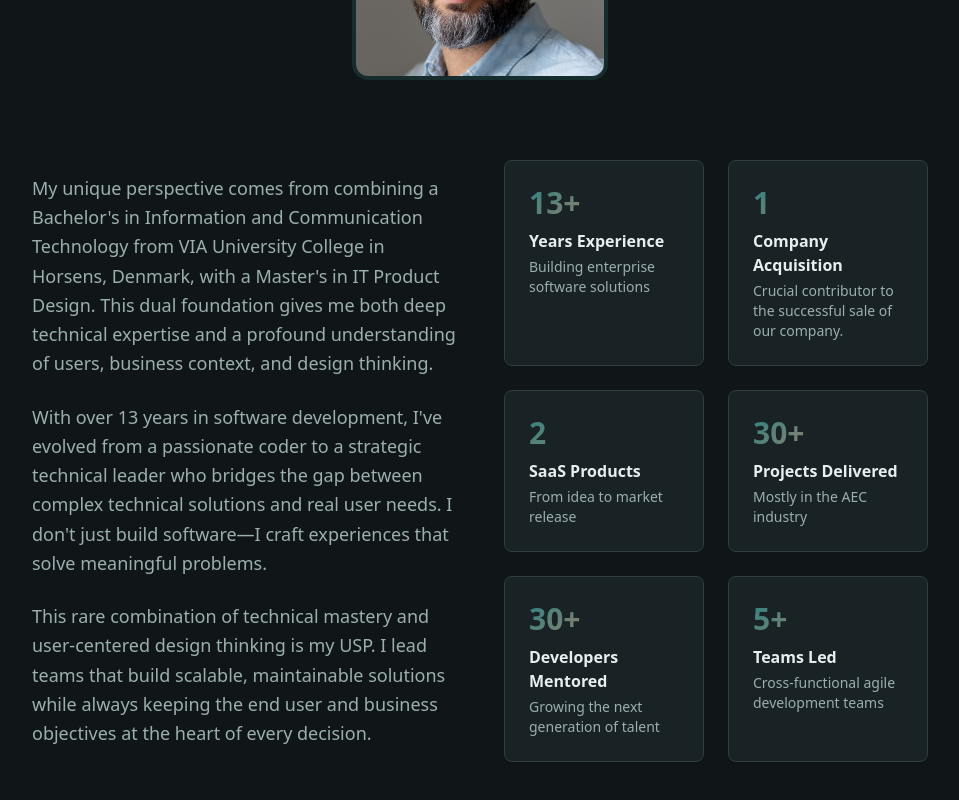
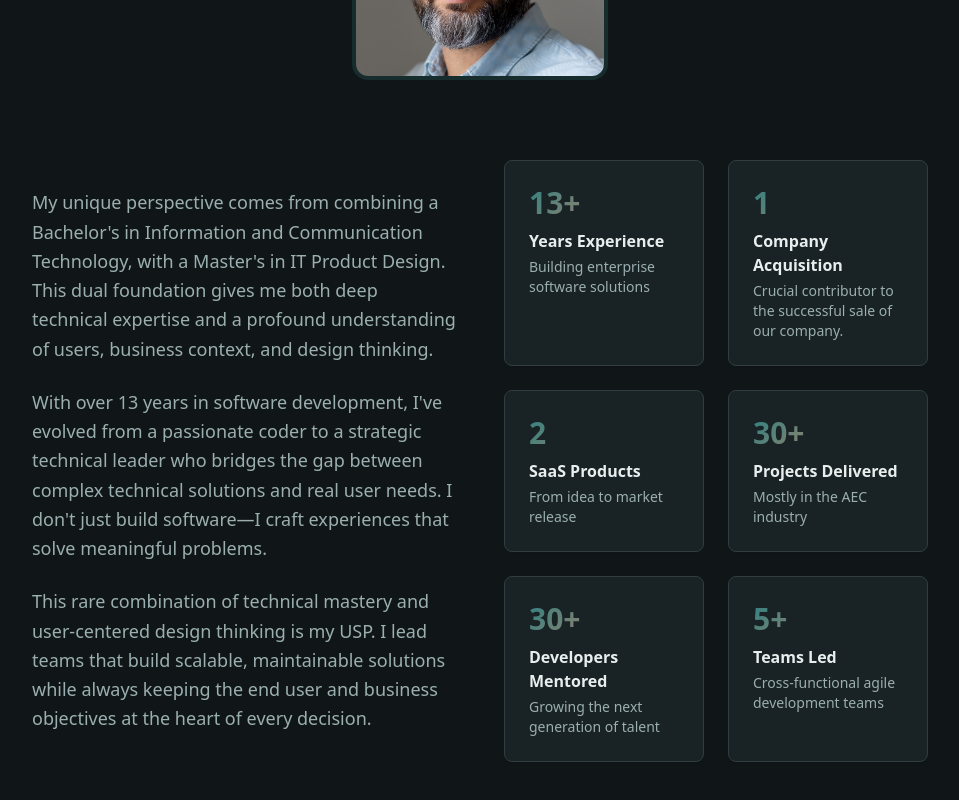
Before and after one commit to nikolovinn/leading-lines-dev, a React (Vite) app: page / in a window 1280 px wide. Shown: the part 1168-1968 px from the top of the page, without its empty margins (160-1119 px from the left). Built offline with nearby package versions, Linux system fonts and the light colour scheme; the HTML template or start-up script is replaced by a standard one.

Commit message:
Text chnages

```diff
--- a/src/contexts/LanguageContext.tsx
+++ b/src/contexts/LanguageContext.tsx
@@ -31,7 +31,7 @@ const translations = {
     about: {
       title: "About",
       titleHighlight: "Me",
-      paragraph1: "My unique perspective comes from combining a Bachelor's in Information and Communication Technology from VIA University College in Horsens, Denmark, with a Master's in IT Product Design. This dual foundation gives me both deep technical expertise and a profound understanding of users, business context, and design thinking.",
+      paragraph1: "My unique perspective comes from combining a Bachelor's in Information and Communication Technology, with a Master's in IT Product Design. This dual foundation gives me both deep technical expertise and a profound understanding of users, business context, and design thinking.",
       paragraph2: "With over 13 years in software development, I've evolved from a passionate coder to a strategic technical leader who bridges the gap between complex technical solutions and real user needs. I don't just build software—I craft experiences that solve meaningful problems.",
       paragraph3: "This rare combination of technical mastery and user-centered design thinking is my USP. I lead teams that build scalable, maintainable solutions while always keeping the end user and business objectives at the heart of every decision.",
       highlights: {
@@ -184,7 +184,7 @@ const translations = {
     about: {
       title: "Über",
       titleHighlight: "mich",
-      paragraph1: "Meine einzigartige Perspektive entsteht aus der Kombination eines Bachelor-Abschlusses in Informations- und Kommunikationstechnologie der VIA University College in Horsens, Dänemark, mit einem Master in IT-Produktdesign. Diese duale Grundlage verleiht mir sowohl tiefgreifende technische Expertise als auch ein profundes Verständnis für Nutzer, Geschäftskontext und Design Thinking.",
+      paragraph1: "Meine einzigartige Perspektive entsteht aus der Kombination eines Bachelor-Abschlusses in Informations- und Kommunikationstechnologie, mit einem Master in IT-Produktdesign. Diese duale Grundlage verleiht mir sowohl tiefgreifende technische Expertise als auch ein profundes Verständnis für Nutzer, Geschäftskontext und Design Thinking.",
       paragraph2: "Mit über 13 Jahren in der Softwareentwicklung habe ich mich von einem leidenschaftlichen Programmierer zu einem strategischen technischen Leiter entwickelt, der die Lücke zwischen komplexen technischen Lösungen und echten Nutzerbedürfnissen schließt. Ich baue nicht nur Software – ich schaffe Erlebnisse, die bedeutungsvolle Probleme lösen.",
       paragraph3: "Diese seltene Kombination aus technischer Meisterschaft und nutzerzentriertem Design Thinking ist mein USP. Ich führe Teams, die skalierbare, wartbare Lösungen entwickeln und dabei immer den Endnutzer und die Geschäftsziele im Mittelpunkt jeder Entscheidung behalten.",
       highlights: {
```
